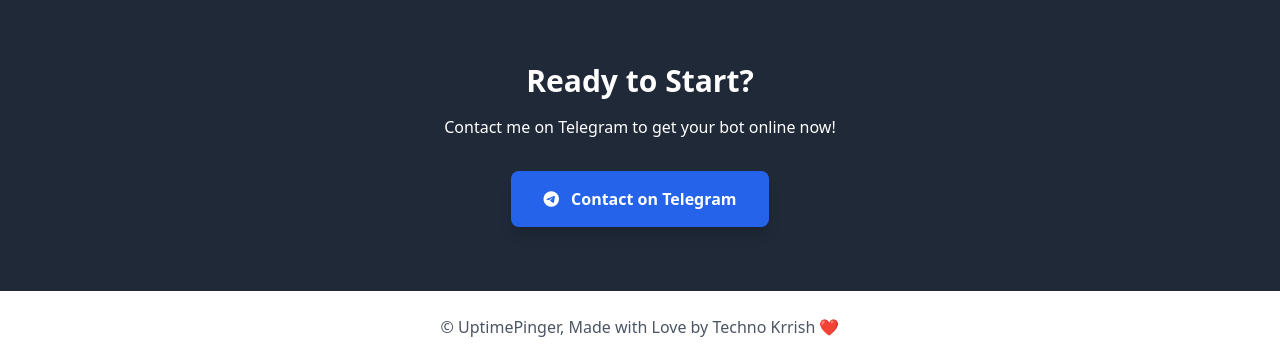
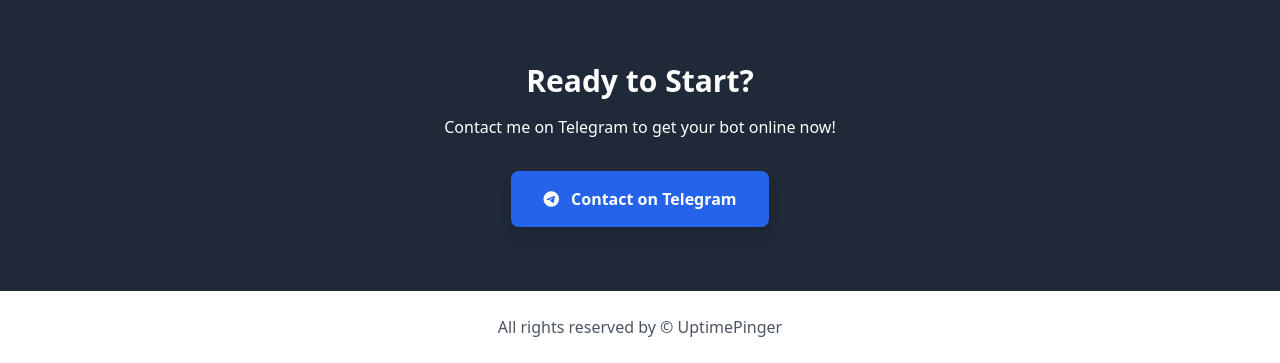
Before and after one commit to GrabCoolGadgets/autopingpeople, a Flask app: page / in a window 1280 px wide. Shown: the part 1594-1957 px from the top of the page. Run offline with Flask 3, Linux system fonts and the light colour scheme; some libraries are stand-ins or nearby versions.

Commit message:
Update index.html

```diff
--- a/templates/index.html
+++ b/templates/index.html
@@ -112,7 +112,7 @@
     <!-- Footer -->
     <footer class="bg-white py-6">
         <div class="container mx-auto px-6 text-center text-gray-600">
-            <p>© UptimePinger, Made with Love by Techno Krrish ❤️</p>
+            <p>All rights reserved by © UptimePinger</p>
         </div>
     </footer>
 
```
